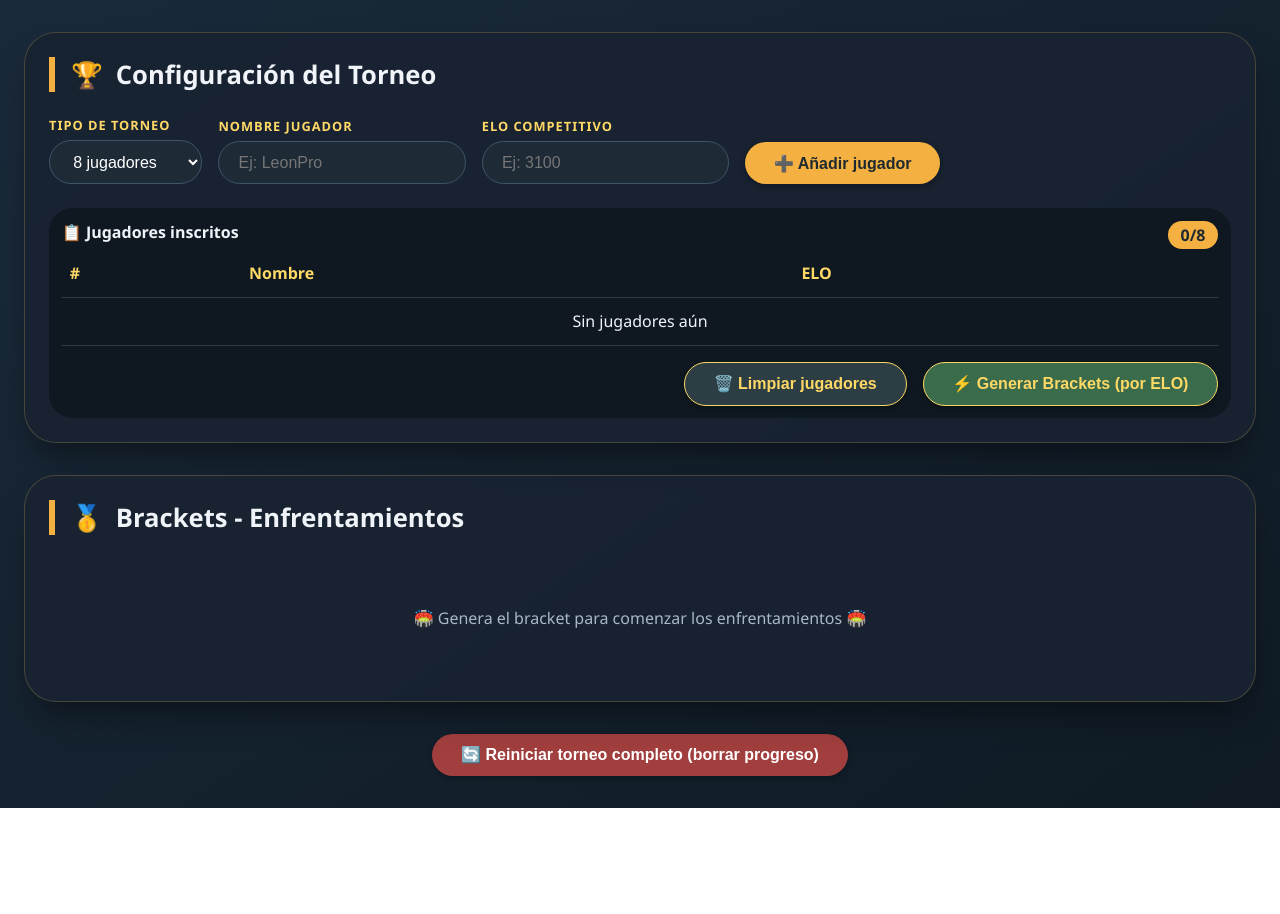
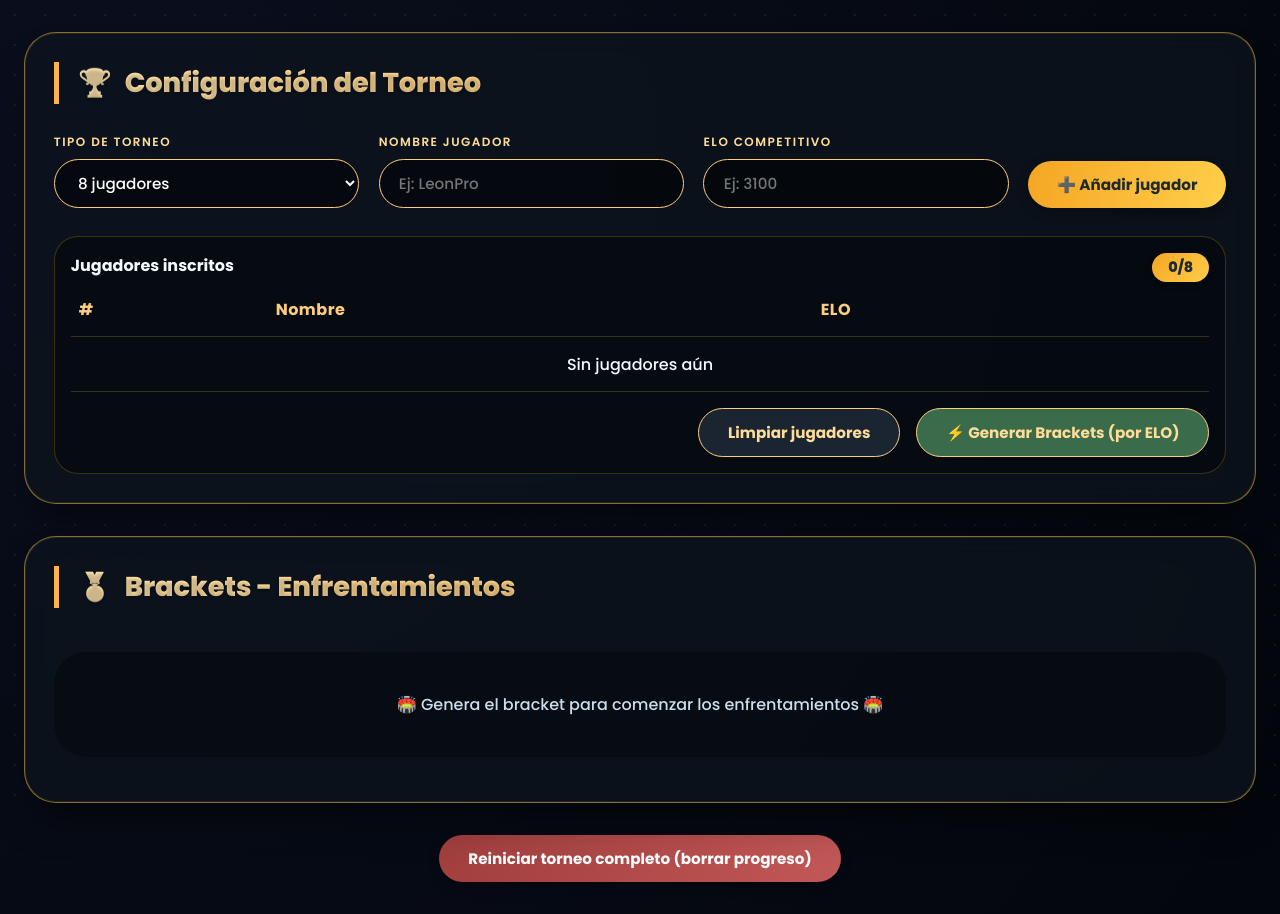
Before and after one commit to Angelopez-code/brawlbraket, a plain HTML site: page index.html in a window 1280 px wide. Before the commit the page ends 808 px from the top, so only its background shows below. Drawn offline with Linux system fonts and the light colour scheme.

Commit message:
cambio de vista de la página

```diff
--- a/index.html
+++ b/index.html
@@ -34,7 +34,7 @@
 
       <div class="players-list">
         <div style="display: flex; justify-content: space-between;">
-          <strong>📋 Jugadores inscritos</strong>
+          <strong>Jugadores inscritos</strong>
           <span id="playerCountInfo" class="badge-count">0</span>
         </div>
         <table class="players-table" id="playersTable">
@@ -44,7 +44,7 @@
           <tbody id="playersTbody"></tbody>
         </table>
         <div style="display: flex; gap: 1rem; margin-top: 1rem; justify-content: flex-end;">
-          <button id="resetPlayersBtn" class="secondary">🗑️ Limpiar jugadores</button>
+          <button id="resetPlayersBtn" class="secondary">Limpiar jugadores</button>
           <button id="generateBracketBtn" class="secondary" style="background:#3a6b4b;">⚡ Generar Brackets (por ELO)</button>
         </div>
       </div>
@@ -60,7 +60,7 @@
     </div>
 
     <div style="text-align: center; margin-top: 1rem;">
-      <button id="fullResetBtn" class="danger">🔄 Reiniciar torneo completo (borrar progreso)</button>
+      <button id="fullResetBtn" class="danger">Reiniciar torneo completo (borrar progreso)</button>
     </div>
   </div>
   <script src="main.js"></script>
--- a/main.js
+++ b/main.js
@@ -37,7 +37,7 @@ function loadPersistedState() {
     if (currentTournament.bracketGenerated && currentTournament.matches.length) {
       renderBrackets();
     } else {
-      document.getElementById('bracketContent').innerHTML = '<div class="empty-bracket">🎮 Torneo no generado. Completa los jugadores y genera brackets.</div>';
+      document.getElementById('bracketContent').innerHTML = '<div class="empty-bracket">Torneo no generado. Completa los jugadores y genera brackets.</div>';
     }
     return true;
   } catch(e) { return false; }
--- a/style.css
+++ b/style.css
@@ -1,119 +1,157 @@
+@import url('https://fonts.googleapis.com/css2?family=Poppins:wght@400;500;600;700;800&display=swap');
+
 * {
-  box-sizing: border-box;
   margin: 0;
   padding: 0;
+  box-sizing: border-box;
 }
 
 body {
-  background: linear-gradient(145deg, #1a2a3a 0%, #0f1a24 100%);
-  font-family: 'Segoe UI', Roboto, 'Helvetica Neue', sans-serif;
+  font-family: 'Poppins', 'Segoe UI', sans-serif;
+  background: radial-gradient(circle at 10% 20%, #0a0f1e, #03060c);
+  min-height: 100vh;
   padding: 2rem 1.5rem;
-  color: #f0f3f8;
-  min-height: 100vh;
+  color: #f5f9ff;
+  position: relative;
+}
+
+body::before {
+  content: "";
+  position: fixed;
+  top: 0;
+  left: 0;
+  width: 100%;
+  height: 100%;
+  background-image: radial-gradient(rgba(255, 200, 100, 0.08) 1px, transparent 1px);
+  background-size: 30px 30px;
+  pointer-events: none;
+  z-index: 0;
 }
 
 .tournament-container {
   max-width: 1400px;
   margin: 0 auto;
+  position: relative;
+  z-index: 2;
 }
 
 .card {
-  background: rgba(25, 35, 50, 0.85);
-  backdrop-filter: blur(2px);
+  background: rgba(12, 20, 30, 0.75);
+  backdrop-filter: blur(12px);
   border-radius: 2rem;
-  padding: 1.5rem;
+  border: 1px solid rgba(255, 200, 80, 0.5);
+  box-shadow: 0 25px 40px -15px rgba(0, 0, 0, 0.6), 0 0 0 1px rgba(255, 215, 0, 0.1) inset;
+  padding: 1.8rem;
   margin-bottom: 2rem;
-  box-shadow: 0 20px 35px -12px rgba(0, 0, 0, 0.5);
-  border: 1px solid rgba(255, 215, 100, 0.2);
-  transition: all 0.2s;
+  transition: transform 0.2s ease, box-shadow 0.2s ease;
+}
+
+.card:hover {
+  box-shadow: 0 30px 50px -18px black, 0 0 0 2px rgba(255, 200, 80, 0.3) inset;
+  transform: translateY(-2px);
 }
 
 .card-header {
-  font-size: 1.6rem;
-  font-weight: bold;
-  border-left: 6px solid #f5b042;
-  padding-left: 1rem;
-  margin-bottom: 1.5rem;
+  font-size: 1.7rem;
+  font-weight: 800;
+  background: linear-gradient(135deg, #ffe6b0, #ffb347);
+  background-clip: text;
+  -webkit-background-clip: text;
+  color: transparent;
+  border-left: 5px solid #ffb347;
+  padding-left: 1.2rem;
+  margin-bottom: 1.8rem;
   display: flex;
   align-items: center;
   gap: 0.8rem;
-}
-
-.card-header i {
-  font-size: 1.8rem;
+  text-shadow: 0 2px 3px rgba(0,0,0,0.2);
 }
 
 .form-group {
   display: flex;
   flex-wrap: wrap;
-  gap: 1rem;
+  gap: 1.2rem;
   align-items: flex-end;
-  margin-bottom: 1.5rem;
+  margin-bottom: 1.8rem;
 }
 
 .input-field {
   display: flex;
   flex-direction: column;
-  gap: 0.4rem;
+  gap: 0.5rem;
+  flex: 1;
+  min-width: 150px;
 }
 
 .input-field label {
-  font-size: 0.8rem;
+  font-size: 0.75rem;
+  font-weight: 600;
   text-transform: uppercase;
-  letter-spacing: 1px;
-  font-weight: 600;
-  color: #ffd966;
+  letter-spacing: 1.5px;
+  color: #ffdd99;
 }
 
 input, select, button {
-  background: #1e2a36;
-  border: 1px solid #3e5568;
-  padding: 0.7rem 1.2rem;
-  border-radius: 1.8rem;
-  font-size: 1rem;
+  font-family: 'Poppins', sans-serif;
+  background: rgba(0, 0, 0, 0.5);
+  border: 1px solid #ffcd7e;
+  padding: 0.75rem 1.2rem;
+  border-radius: 2rem;
+  font-size: 0.95rem;
   color: white;
-  transition: 0.2s;
   font-weight: 500;
+  transition: all 0.2s;
 }
 
 input:focus, select:focus {
   outline: none;
-  border-color: #f5b042;
-  box-shadow: 0 0 0 2px rgba(245, 176, 66, 0.3);
+  border-color: #ffaa33;
+  box-shadow: 0 0 0 3px rgba(255, 170, 51, 0.4);
+  background: rgba(0, 0, 0, 0.7);
 }
 
 button {
-  background: #f5b042;
+  background: linear-gradient(105deg, #f5a623, #ffcf4a);
   border: none;
   color: #1e2a2f;
   font-weight: bold;
   cursor: pointer;
-  padding: 0.7rem 1.8rem;
-  box-shadow: 0 2px 6px rgba(0,0,0,0.3);
+  padding: 0.75rem 1.8rem;
+  box-shadow: 0 4px 12px rgba(0, 0, 0, 0.3);
+  transition: all 0.2s;
 }
 
 button:hover {
-  background: #ffc267;
   transform: scale(0.97);
+  background: linear-gradient(105deg, #ffb23f, #ffdb6e);
+  box-shadow: 0 2px 8px black;
 }
 
 button.secondary {
-  background: #2c3e44;
-  color: #ffd966;
-  border: 1px solid #ffd966;
+  background: rgba(30, 40, 55, 0.9);
+  border: 1px solid #ffcd7e;
+  color: #ffdd99;
+  box-shadow: none;
+}
+
+button.secondary:hover {
+  background: #2a3a48;
+  color: white;
+  border-color: #ffb347;
 }
 
 button.danger {
-  background: #a13e3e;
+  background: linear-gradient(105deg, #a13e3e, #c25757);
   color: white;
+  border: none;
 }
 
-/* Lista de jugadores */
 .players-list {
-  background: #0f1820;
+  background: rgba(0, 0, 0, 0.35);
   border-radius: 1.5rem;
-  padding: 0.8rem;
+  padding: 1rem;
   margin-top: 1rem;
+  border: 1px solid rgba(255, 215, 0, 0.2);
 }
 
 .players-table {
@@ -123,35 +161,45 @@ button.danger {
 
 .players-table th, .players-table td {
   text-align: left;
-  padding: 0.8rem 0.5rem;
-  border-bottom: 1px solid #2c3e44;
+  padding: 0.9rem 0.5rem;
+  border-bottom: 1px solid rgba(255, 205, 120, 0.2);
+  font-weight: 500;
 }
 
 .players-table th {
-  color: #ffd966;
-  font-weight: 600;
+  color: #ffcd7e;
+  font-weight: 700;
+  letter-spacing: 0.5px;
 }
 
 .delete-player {
   background: none;
   border: none;
-  font-size: 1.4rem;
+  font-size: 1.3rem;
   cursor: pointer;
-  color: #ff8a7a;
-  padding: 0 0.4rem;
+  color: #ff9f8f;
+  transition: 0.1s;
+  padding: 0 0.3rem;
   box-shadow: none;
 }
 
-.badge-count {
-  background: #f5b042;
-  color: #1e2a2f;
-  padding: 0.2rem 0.8rem;
-  border-radius: 2rem;
-  font-weight: bold;
-  margin-left: 1rem;
+.delete-player:hover {
+  color: #ff5e4a;
+  transform: scale(1.1);
+  background: none;
 }
 
-/* Brackets estilo torneo */
+.badge-count {
+  background: linear-gradient(135deg, #f5a623, #ffcd4a);
+  color: #1e2a2f;
+  padding: 0.25rem 1rem;
+  border-radius: 3rem;
+  font-weight: 800;
+  font-size: 0.9rem;
+  box-shadow: 0 2px 6px rgba(0,0,0,0.3);
+}
+
+/* Brackets */
 .brackets-view {
   overflow-x: auto;
   padding: 1rem 0;
@@ -161,27 +209,32 @@ button.danger {
   display: flex;
   flex-direction: row;
   justify-content: center;
-  gap: 2rem;
+  gap: 1.5rem;
   flex-wrap: wrap;
 }
 
 .round {
-  background: rgba(0,0,0,0.35);
+  background: rgba(0, 0, 0, 0.5);
+  backdrop-filter: blur(4px);
   border-radius: 1.5rem;
-  padding: 1rem 0.8rem;
-  min-width: 220px;
-  backdrop-filter: blur(4px);
+  padding: 1rem;
+  min-width: 240px;
+  border: 1px solid rgba(255, 200, 80, 0.4);
 }
 
 .round-title {
   text-align: center;
-  font-weight: bold;
-  background: #00000066;
+  font-weight: 800;
+  background: linear-gradient(145deg, #ffcd7e, #ffa429);
+  background-clip: text;
+  -webkit-background-clip: text;
+  color: transparent;
   padding: 0.4rem;
   border-radius: 2rem;
   margin-bottom: 1.2rem;
   font-size: 1rem;
   letter-spacing: 1px;
+  text-transform: uppercase;
 }
 
 .matches {
@@ -191,12 +244,12 @@ button.danger {
 }
 
 .match-card {
-  background: #1b2a33;
+  background: rgba(20, 30, 45, 0.9);
   border-radius: 1.2rem;
-  padding: 0.6rem;
-  border-left: 5px solid #f5b042;
-  box-shadow: 0 4px 8px rgba(0,0,0,0.3);
-  transition: 0.1s;
+  padding: 0.8rem;
+  border-left: 6px solid #ffb347;
+  box-shadow: 0 8px 18px rgba(0, 0, 0, 0.4);
+  transition: all 0.2s;
 }
 
 .match-players {
@@ -208,32 +261,36 @@ button.danger {
 }
 
 .player-slot {
-  background: #0f1a1f;
+  background: #0a111a;
   border-radius: 2rem;
-  padding: 0.5rem 0.8rem;
+  padding: 0.45rem 0.9rem;
   flex: 1;
   text-align: center;
-  font-weight: 500;
+  font-weight: 600;
   display: flex;
   justify-content: space-between;
   align-items: center;
   gap: 0.5rem;
+  border: 1px solid #ffc96e30;
 }
 
 .player-name {
   white-space: nowrap;
+  overflow: hidden;
   text-overflow: ellipsis;
+  font-size: 0.85rem;
 }
 
 .player-elo {
   font-size: 0.7rem;
-  background: #2c4b3e;
-  padding: 0.2rem 0.5rem;
-  border-radius: 1rem;
+  background: #1f4e3a;
+  padding: 0.2rem 0.6rem;
+  border-radius: 2rem;
+  font-weight: 600;
 }
 
 .btn-win {
-  background: #2c6e4f;
+  background: #2e7d5a;
   border: none;
   font-size: 0.7rem;
   padding: 0.3rem 0.7rem;
@@ -241,46 +298,49 @@ button.danger {
   cursor: pointer;
   font-weight: bold;
   color: white;
+  transition: 0.1s;
 }
 
 .btn-win:hover {
-  background: #3faa70;
-}
-
-.winner-badge {
-  background: #f5b042;
-  color: #1e2a2f;
-  font-size: 0.7rem;
-  border-radius: 2rem;
-  padding: 0.2rem 0.7rem;
-  font-weight: bold;
+  background: #4cae7a;
+  transform: scale(1.02);
 }
 
 .match-status {
   text-align: center;
   font-size: 0.7rem;
   margin-top: 0.4rem;
-  color: #ffbc6e;
+  color: #ffd58c;
+  font-weight: 500;
 }
 
 .final-winner {
   text-align: center;
-  background: #2c1e2b;
-  margin-top: 1.5rem;
+  background: linear-gradient(135deg, #ffb347, #ff8c1a);
+  margin-top: 1.8rem;
   padding: 1rem;
   border-radius: 3rem;
-  font-size: 1.3rem;
-  font-weight: bold;
+  font-size: 1.4rem;
+  font-weight: 800;
+  color: #1e2a2f;
+  box-shadow: 0 8px 20px rgba(0,0,0,0.5);
+  text-transform: uppercase;
+  letter-spacing: 1px;
 }
 
 .empty-bracket {
   text-align: center;
-  padding: 2rem;
-  color: #aab7c4;
+  padding: 2.5rem;
+  color: #ccddee;
+  font-weight: 500;
+  background: rgba(0,0,0,0.3);
+  border-radius: 2rem;
 }
 
 @media (max-width: 780px) {
   body { padding: 1rem; }
   .bracket-rounds { gap: 1rem; }
-  .player-slot { font-size: 0.8rem; }
+  .player-slot { font-size: 0.75rem; flex-wrap: wrap; }
+  .card { padding: 1rem; }
+  .card-header { font-size: 1.3rem; }
 }
```
